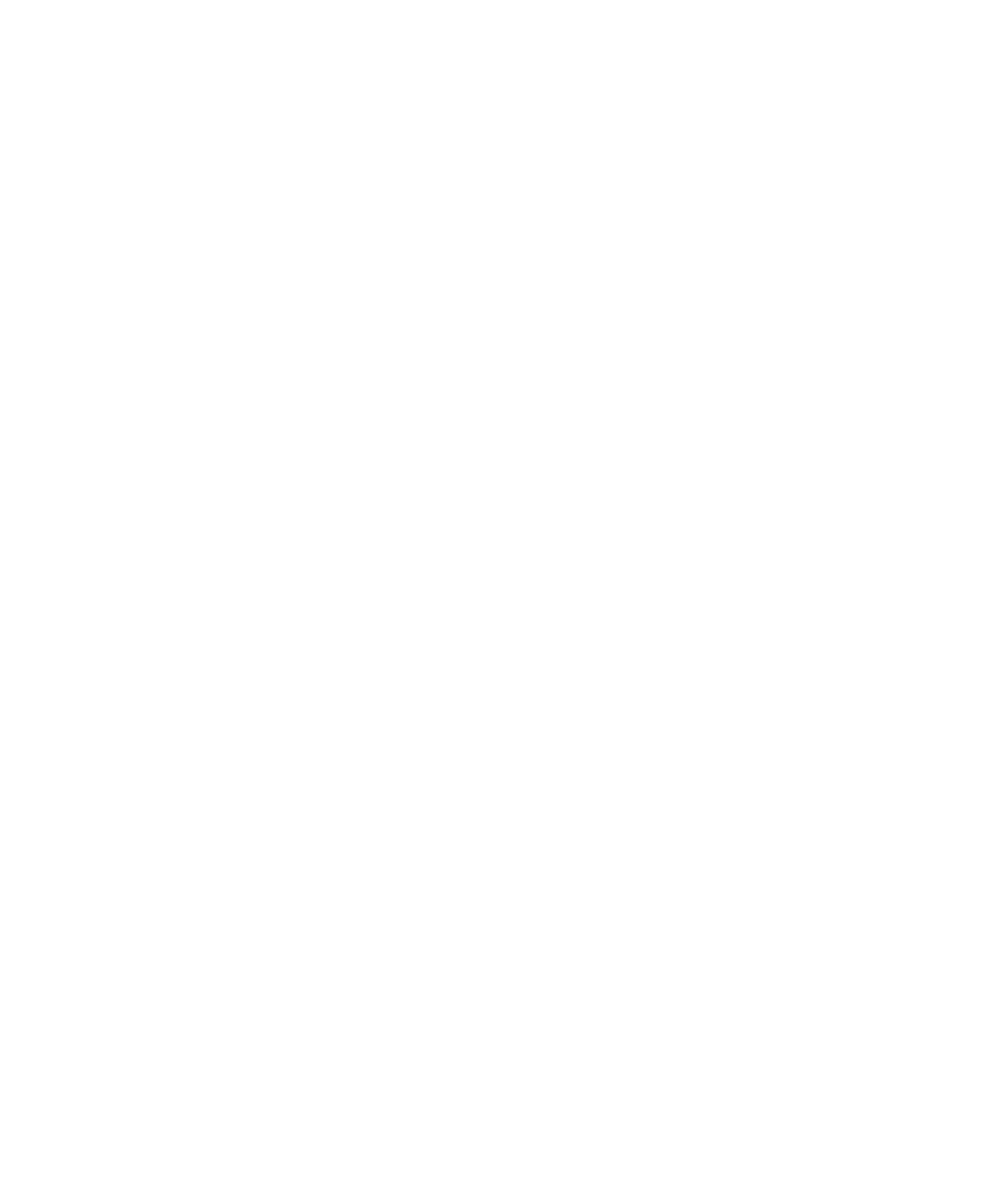
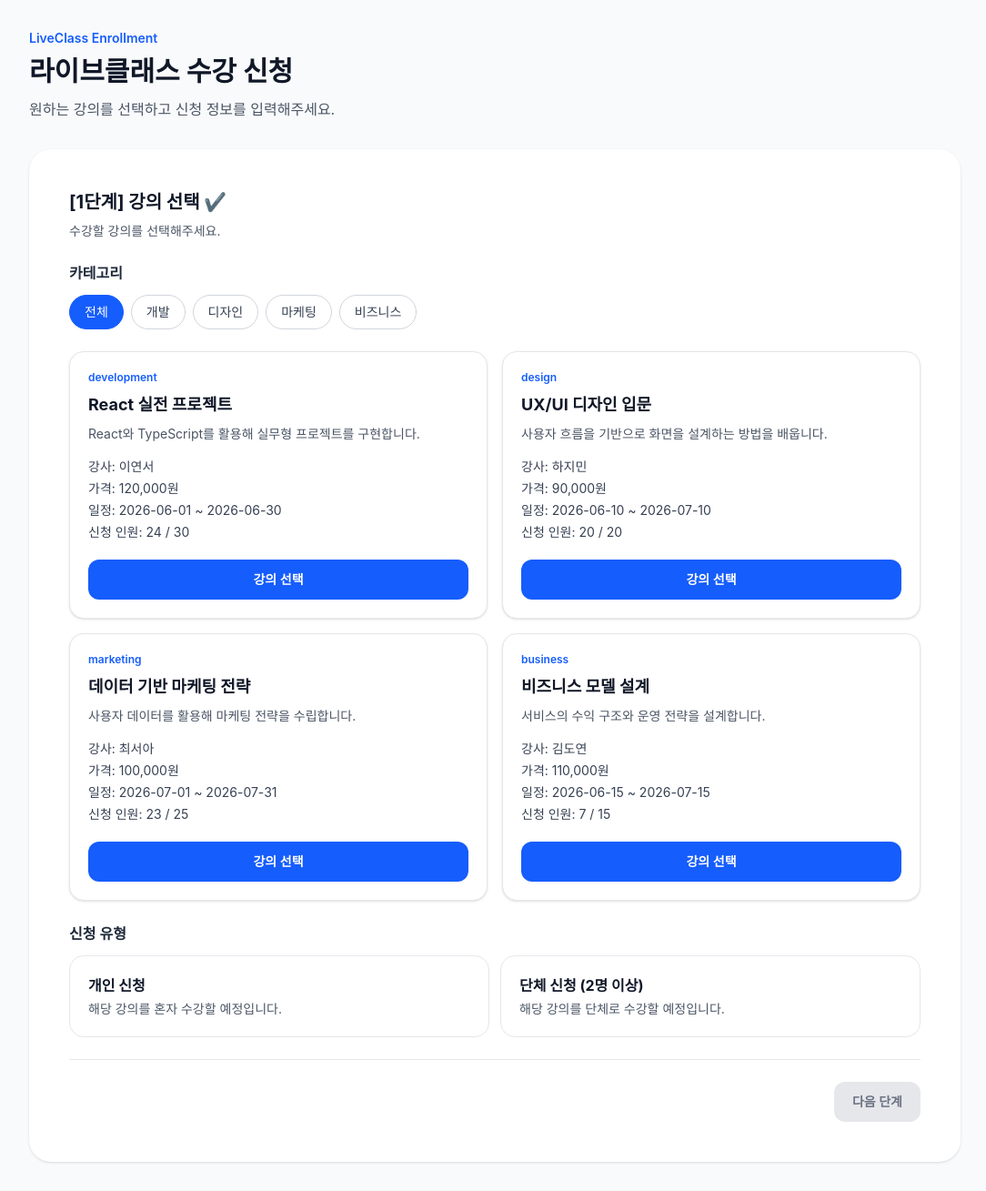
Before and after one commit to yexnsxo/multi-step-enrollment-form, a React (Vite) app: page / in a window 1280 px wide. Shown: the whole page at 91% size, without its empty margins (96-1180 px from the left). Before the commit the page ends 800 px from the top, so only its background shows below. Built offline with nearby package versions, Linux system fonts and the light colour scheme.

Commit message:
feat: 강의 선택 후 수강생 입력 화면 전환 구현

```diff
--- a/src/App.tsx
+++ b/src/App.tsx
@@ -1,7 +1,48 @@
 import "./App.css";
+import { useState } from "react";
+import ApplicantStep from "./components/ApplicantStep";
+import CourseStep from "./components/CourseStep";
+import type { Course } from "./types/course";
+import type { EnrollmentType } from "./types/enrollment";
 
 function App() {
-  return <></>;
+  const [currentStep, setCurrentStep] = useState(1);
+  const [selectedCourse, setSelectedCourse] = useState<Course | null>(null);
+  const [enrollmentType, setEnrollmentType] = useState<EnrollmentType | null>(
+    null,
+  );
+  return (
+    <main className="min-h-screen bg-gray-50 px-4 py-8">
+      <div className="mx-auto max-w-5xl">
+        {/* 페이지 상단 */}
+        <header className="mb-8">
+          <p className="text-sm font-semibold text-blue-600">
+            LiveClass Enrollment
+          </p>
+          <h1 className="mt-2 text-3xl font-bold text-gray-900">
+            라이브클래스 수강 신청
+          </h1>
+          <p className="mt-3 text-gray-600">
+            원하는 강의를 선택하고 신청 정보를 입력해주세요.
+          </p>
+        </header>
+
+        {/* 신청 단계 영역 */}
+        <div className="rounded-3xl bg-white p-6 shadow-sm">
+          {currentStep === 1 && (
+            <CourseStep
+              selectedCourse={selectedCourse}
+              enrollmentType={enrollmentType}
+              onSelectCourse={setSelectedCourse}
+              onSelectEnrollmentType={setEnrollmentType}
+              onNext={() => setCurrentStep(2)}
+            />
+          )}
+          {currentStep === 2 && <ApplicantStep />}
+        </div>
+      </div>
+    </main>
+  );
 }
 
 export default App;
--- a/src/components/CourseStep.tsx
+++ b/src/components/CourseStep.tsx
@@ -3,16 +3,25 @@ import { categories, courses } from "../data/courses";
 import type { CourseCategory, Course } from "../types/course";
 import type { EnrollmentType } from "../types/enrollment";
 
+type CategoryFilter = CourseCategory | "all";
+interface CourseStepProps {
+  selectedCourse: Course | null;
+  enrollmentType: EnrollmentType | null;
+  onSelectCourse: (course: Course | null) => void;
+  onSelectEnrollmentType: (type: EnrollmentType | null) => void;
+  onNext: () => void;
+}
+
 // 강의 선택 단계 컴포넌트
-function CourseStep() {
-  type CategoryFilter = CourseCategory | "all";
+function CourseStep({
+  selectedCourse,
+  enrollmentType,
+  onSelectCourse,
+  onSelectEnrollmentType,
+  onNext,
+}: CourseStepProps) {
   const [selectedCategory, setSelectedCategory] =
     useState<CategoryFilter>("all");
-
-  const [selectedCourse, setSelectedCourse] = useState<Course | null>(null);
-  const [enrollmentType, setEnrollmentType] = useState<EnrollmentType | null>(
-    null,
-  );
 
   const filteredCourses =
     selectedCategory === "all"
@@ -65,7 +74,7 @@ function CourseStep() {
           return (
             <div
               key={course.id}
-              onClick={() => setSelectedCourse(isSelected ? null : course)}
+              onClick={() => onSelectCourse(isSelected ? null : course)}
               className={`cursor-pointer rounded-2xl border bg-white p-5 shadow-sm transition ${
                 isSelected
                   ? "border-blue-600 ring-2 ring-blue-100"
@@ -126,7 +135,7 @@ function CourseStep() {
           <button
             type="button"
             onClick={() =>
-              setEnrollmentType(
+              onSelectEnrollmentType(
                 enrollmentType === "personal" ? null : "personal",
               )
             }
@@ -145,7 +154,9 @@ function CourseStep() {
           <button
             type="button"
             onClick={() =>
-              setEnrollmentType(enrollmentType === "group" ? null : "group")
+              onSelectEnrollmentType(
+                enrollmentType === "group" ? null : "group",
+              )
             }
             className={`cursor-pointer rounded-2xl border p-5 text-left transition ${
               enrollmentType === "group"
@@ -165,6 +176,7 @@ function CourseStep() {
         <button
           type="button"
           disabled={!canGoNext}
+          onClick={onNext}
           className={`rounded-xl px-5 py-3 text-sm font-semibold transition ${
             canGoNext
               ? "cursor-pointer bg-gray-900 text-white hover:bg-gray-800"
```
